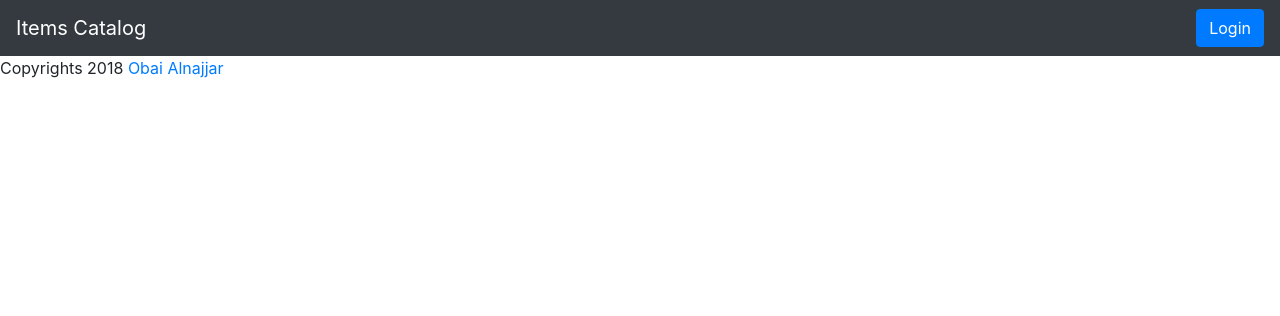
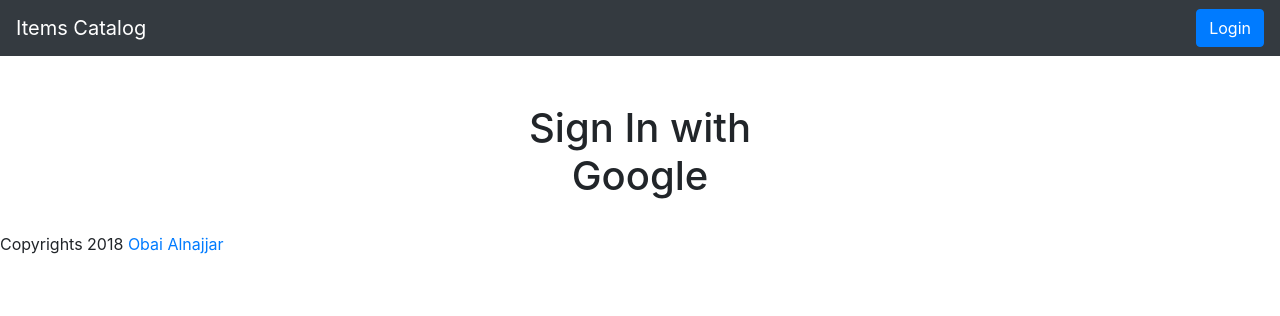
Before and after one commit to 0bai/ItemsCatalog, a Flask app: page /login in a window 1280 px wide. Shown: the top 316 px of the page. Run offline with Flask 2, Linux system fonts and the light colour scheme; parts of the project's set-up code (start-up, migrations or seed data) failed here and were passed over; some libraries are stand-ins or nearby versions.

Commit message:
Added styling

```diff
--- a/templates/login.html
+++ b/templates/login.html
@@ -1,8 +1,15 @@
 {% extends "includes/skeleton.html" %}
 {% block title %} Login {% endblock %}
-{% block body %}
+{{ super() }}
+{% block content %}
+    <div class="content">
+        <div class="container">
+            <div class="row  justify-content-center mt-5">
+                <div class="col-md-4 text-center">
 
-    <div id="signinButton">
+                    <h1>Sign In with Google</h1>
+
+                    <div id="signinButton" style="display: inline-block">
                           <span class="g-signin"
                                 data-scope="openid email"
                                 data-clientid="709691510937-nm3cp20rqm0ps9qfufubud6pki2m8fsa.apps.googleusercontent.com"
@@ -15,7 +22,10 @@
                     </div>
 
                     <div id="result"></div>
-
+                </div>
+            </div>
+        </div>
+    </div>
     <script>
         function signInCallback(authResult) {
             if (authResult['code']) {
@@ -33,10 +43,10 @@
                     success: function (result) {
                         // Handle or verify the server response if necessary.
                         if (result) {
-                            $('#result').html('Login Successful!</br>' + result + '</br>Redirecting...')
+                            $('#result').html('Login Successful!</br>Redirecting...');
                             setTimeout(function () {
                                 window.location.href = "/";
-                            }, 0);
+                            }, 1000);
 
 
                         } else if (authResult['error']) {
```
Lines whose indentation alone changed are shown as unchanged.
